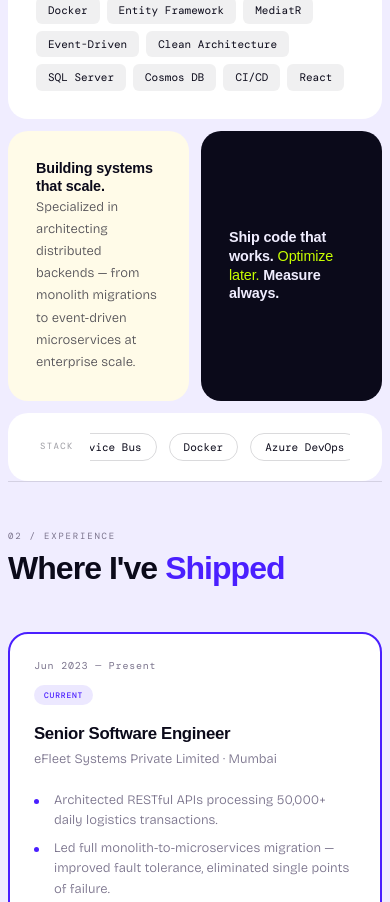
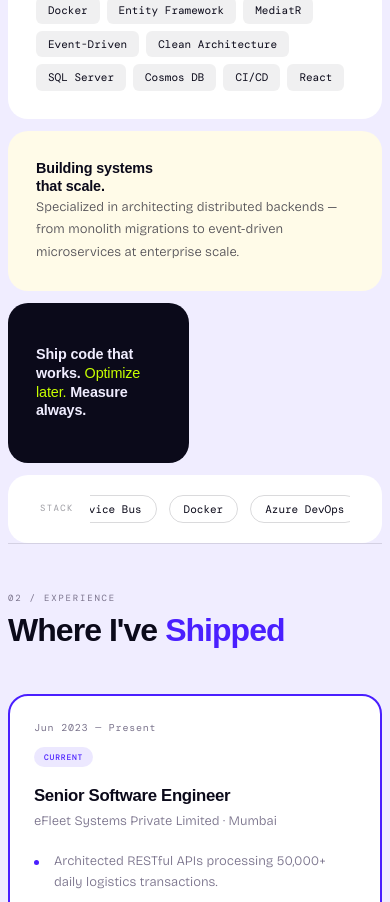
Before and after one commit to nakhshab29/nakhshab-portfolio, a React (Vite) app: page / in a window 390 px wide. Shown: the part 999-1901 px from the top of the page. Built offline with nearby package versions, Linux system fonts and the light colour scheme; a web font is replaced by a local one.

Commit message:
Mobile UI: Make Building Systems card full-width as requested

```diff
--- a/src/components/Hero.tsx
+++ b/src/components/Hero.tsx
@@ -245,7 +245,7 @@ function SkillsCard() {
 function RoleCard() {
   return (
     <RevealCard
-      className="col-span-1 md:col-span-6 lg:col-span-4 card-role-quote rounded-[20px] flex flex-col justify-between"
+      className="col-span-2 md:col-span-6 lg:col-span-4 card-role-quote rounded-[20px] flex flex-col justify-between"
       style={{
         background: "#fffbe8",
         color: "#0b0a1a",
```
